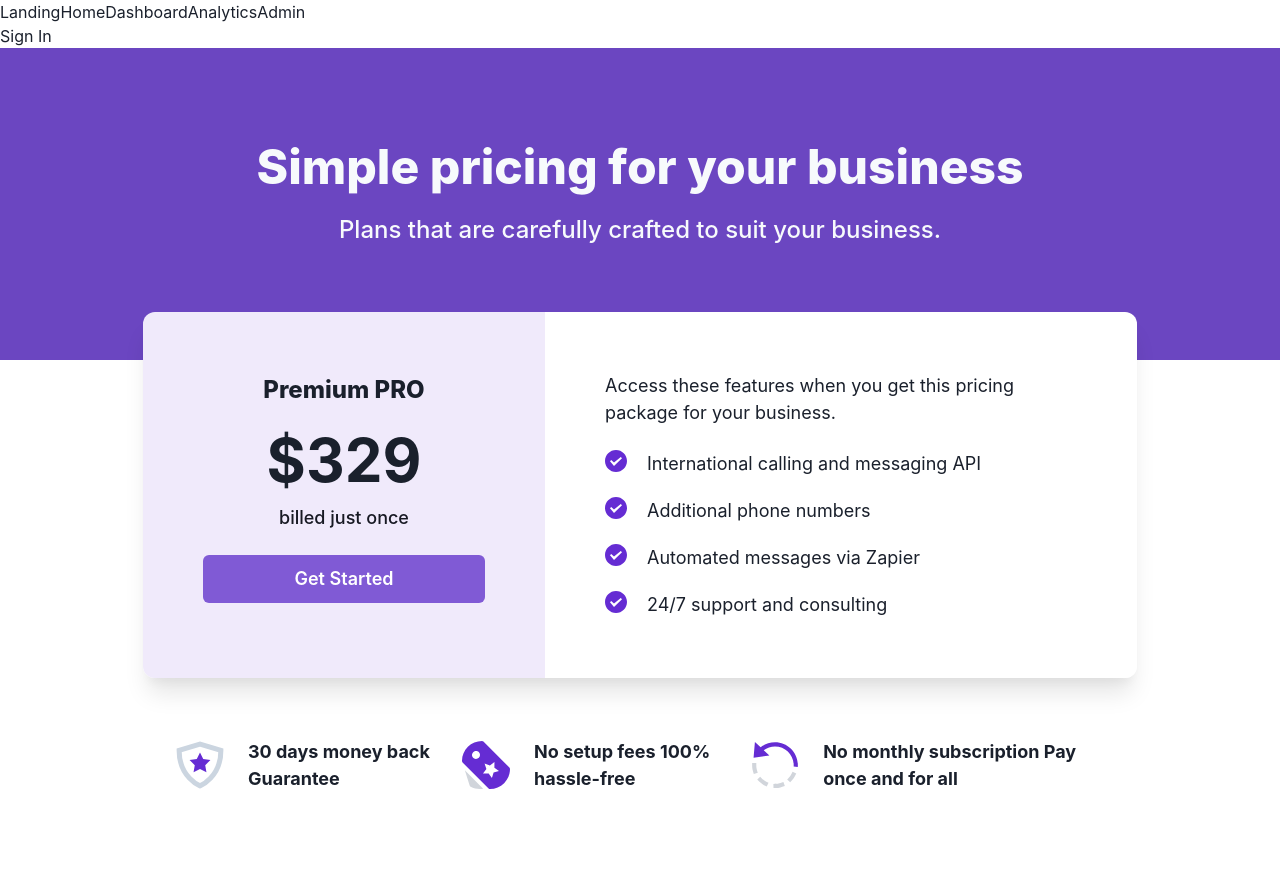
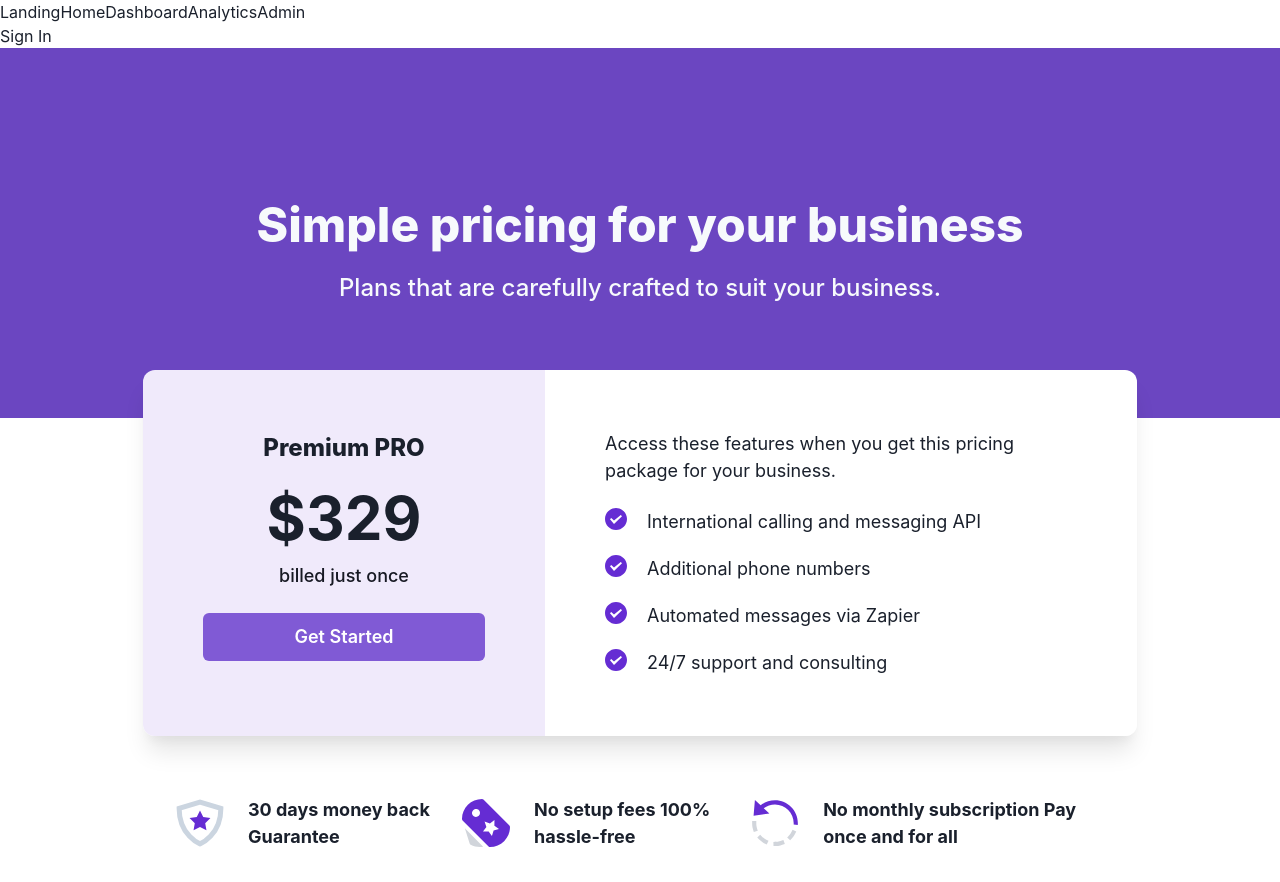
Before and after one commit to smagreen/vite-chakra, a React (Vite) app: page / in a window 1280 px wide. Before the commit the page ends 824 px from the top, so only its background shows below. Built offline with nearby package versions, Linux system fonts and the light colour scheme.

Commit message:
Change header margin

```diff
--- a/src/Header.tsx
+++ b/src/Header.tsx
@@ -5,7 +5,7 @@ export const Header = () => (
       <Box
         color='gray.50'
         bg='purple.600'
-        pt='90px'
+        pt='148px'
         pb='28'
         px='8'
         textAlign='center'
```
